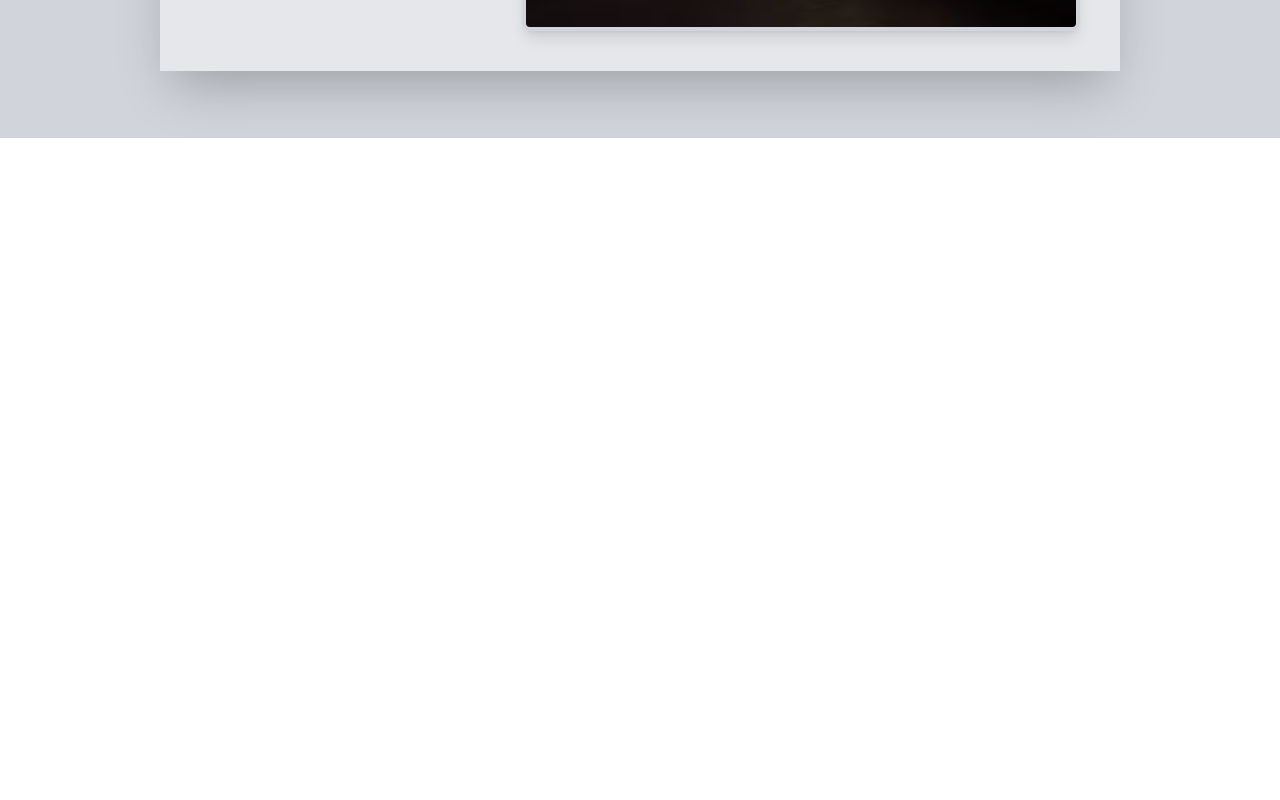
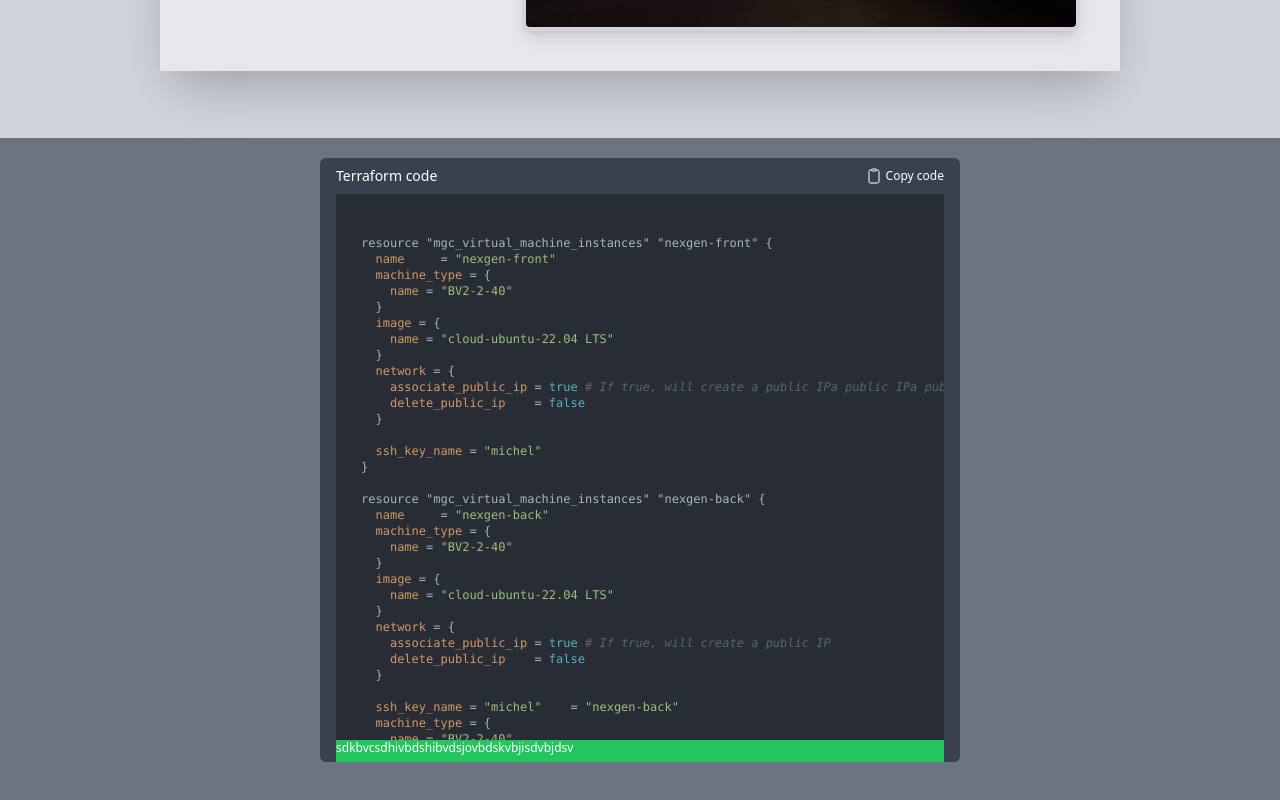
Before and after one commit to MichelH7cker/mgc-hackathon, a React (Vite) app in the folder site/frontend/: page / in a window 1280 px wide. Shown: the part 1462-2262 px from the top of the page. Before the commit the page ends 1600 px from the top, so only its background shows below. Built offline with nearby package versions, Linux system fonts and the light colour scheme.

Commit message:
feat: pagina do código

```diff
--- a/site/frontend/index.html
+++ b/site/frontend/index.html
@@ -11,5 +11,7 @@
   <body>
     <div id="root"></div>
     <script type="module" src="/src/main.jsx"></script>
+    <script type="module" src="https://unpkg.com/ionicons@7.1.0/dist/ionicons/ionicons.esm.js"></script>
+    <script nomodule src="https://unpkg.com/ionicons@7.1.0/dist/ionicons/ionicons.js"></script>
   </body>
 </html>
--- a/site/frontend/package.json
+++ b/site/frontend/package.json
@@ -10,11 +10,14 @@
     "preview": "vite preview"
   },
   "dependencies": {
+    "@codesandbox/sandpack-react": "^2.19.9",
     "autoprefixer": "^10.4.19",
     "axios": "^1.6.8",
+    "highlight.js": "^11.10.0",
     "primereact": "^10.6.3",
     "react": "^18.2.0",
     "react-dom": "^18.2.0",
+    "react-syntax-highlighter": "^15.6.1",
     "uuid": "^9.0.1"
   },
   "devDependencies": {
--- a/site/frontend/src/App.jsx
+++ b/site/frontend/src/App.jsx
@@ -4,42 +4,10 @@ import { v4 as uuidv4 } from 'uuid';
 
 import "./assets/tailwind.css"
 
-import Bololo from './components/Bololo'
+import Configuracoes from './components/Configuracoes'
+import Code from './components/Code'
 
 function App() {
-
-    const [origin, setOrigin] = useState('')
-    const [destination, setDestination] = useState('')
-    const [option, setOption] = useState() // 'g1', 'g2', 'g3', 'g4'
-
-    const [status, setStatus] = useState('idle') // 'idle', 'loading', 'error', 'ready'
-    const [response, setResponse] = useState([])
-
-    const handleClick = () => {
-        console.log(origin)
-        console.log(destination)
-        console.log(option)
-
-        setStatus('loading')
-        const searchBaseURL = `http://127.0.0.1:5000/${option}?s1=${origin}&s2=${destination}`
-        axios
-            .get(searchBaseURL)
-            .then((res) => {
-                console.log(res, "Response fetched in app")
-                setResponse(res.data)
-                setStatus('ready')
-            })
-            .catch((error) => {
-                console.log("Erro fetch full criterio: " + error);
-                setStatus('error')
-            })
-    }
-
-    const handleOption = (e) => {
-        setOption(e.target.value)
-        setStatus('idle')
-    }
-
 
     return (
         <>
@@ -58,7 +26,8 @@ function App() {
                      </div>
                 </div>
             </div>
-            <Bololo />
+            <Configuracoes />
+            <Code />
 		</>
     )
 }
--- /dev/null
+++ b/site/frontend/src/components/Code.jsx
@@ -0,0 +1,103 @@
+import { useState } from 'react';
+import SyntaxHighlighter from 'react-syntax-highlighter';
+import { atomOneDark } from 'react-syntax-highlighter/dist/esm/styles/hljs';
+
+
+export default function Code(info) {
+    const code = `
+resource "mgc_virtual_machine_instances" "nexgen-front" {
+  name     = "nexgen-front"
+  machine_type = {
+    name = "BV2-2-40"
+  }
+  image = {
+    name = "cloud-ubuntu-22.04 LTS"
+  }
+  network = {
+    associate_public_ip = true # If true, will create a public IPa public IPa public IPa public IPa public IPa public IP
+    delete_public_ip    = false
+  }
+
+  ssh_key_name = "michel"
+}
+
+resource "mgc_virtual_machine_instances" "nexgen-back" {
+  name     = "nexgen-back"
+  machine_type = {
+    name = "BV2-2-40"
+  }
+  image = {
+    name = "cloud-ubuntu-22.04 LTS"
+  }
+  network = {
+    associate_public_ip = true # If true, will create a public IP
+    delete_public_ip    = false
+  }
+
+  ssh_key_name = "michel"    = "nexgen-back"
+  machine_type = {
+    name = "BV2-2-40"
+  }
+  image = {
+    name = "cloud-ubuntu-22.04 LTS"
+  }
+  network = {
+    associate_public_ip = true # If true, will create a public IP
+    delete_public_ip    = false
+  }
+
+  ssh_key_name = "michel"    = "nexgen-back"
+  machine_type = {
+    name = "BV2-2-40"
+  }
+  image = {
+    name = "cloud-ubuntu-22.04 LTS"
+  }
+  network = {
+    associate_public_ip = true # If true, will create a public IP
+    delete_public_ip    = false
+  }
+
+  ssh_key_name = "michel"
+}
+
+`
+    const [copy, setCopy] = useState(false)
+
+    return (
+        <div className='h-screen bg-gray-500 flex justify-center'>
+            <div className='w-1/2 bg-[#3a404d] rounded-md overflow-hidden flex  overflow-y-auto m-5 mb-44'>
+                <div className='flex justify-between px-4 text-white text-xs items-center flex-col w-full'>
+                    <div className='flex w-full justify-between text-center items-center'>
+                        <p className='text-sm text-right'>Terraform code</p>
+                        {copy ? (
+                            <button className='py-1 inline-flex items-center gap-1 text-left'>
+                                <span className='text-base mt-1'>
+                                    <ion-icon name="checkmark-sharp"></ion-icon>
+                                </span>
+                                Copied!
+                            </button>
+                        ) : (
+                            <button className='py-1 inline-flex items-center gap-1' onClick={() => {
+                                navigator.clipboard.writeText(code);
+                                setCopy(true)
+                                setTimeout(() => {
+                                    setCopy(false)
+                                }, 3000)
+                            }}>
+                            <span className='text-base mt-1'>
+                                <ion-icon name="clipboard-outline"></ion-icon>
+                            </span>
+                            Copy code
+                        </button>
+                        )}
+                    </div>
+                <SyntaxHighlighter language="terraform" style={atomOneDark} customStyle={{padding: "25px", width: "100%"}}>
+                    {code}
+                </SyntaxHighlighter>
+                <div className='bg-green-500 w-full h-10'>sdkbvcsdhivbdshibvdsjovbdskvbjisdvbjdsv</div>
+                </div>
+            </div>
+        </div>
+    )
+}
--- a/site/frontend/src/components/CodeHighlight.jsx
+++ /dev/null
@@ -1,17 +0,0 @@
-import React, { useEffect } from 'react';
-import Prism from 'prismjs';
-
-const CodeHighlight = ({ codeString, language }) => {
-  useEffect(() => {
-    Prism.highlightAll();
-  }, [codeString]);
-
-  return (
-    <pre className="bg-gray-800 p-4 rounded-lg overflow-auto">
-      <code className={`language-${language}`}>
-        {codeString}
-      </code>
-    </pre>
-  );
-};
-export default CodeHighlight;
--- a/site/frontend/src/components/Bololo.jsx
+++ b/site/frontend/src/components/Configuracoes.jsx
@@ -1,11 +1,11 @@
-export default function Bololo(info) {
+export default function Configuracoes(info) {
     return (
         <>
         <div className="h-screen bg-gray-300 flex items-center justify-center">
             <div className="bg-gray-200 w-9/12 h-5/6 flex shadow-2xl">
                 <div className="w-1/3 flex flex-col gap-10 text-center items-center justify-center">
                     <h1 className="font-poppins text-mg-purple text-5xl"><b>Configurações</b></h1>
-                    <div className="w-1/3 flex flex-col gap-10 text-center items-center justify-center justify-center items-center w-full">
+                    <div className="w-1/3 flex flex-col gap-10 text-center items-center justify-center">
                         <textarea type="text" className="bg-white w-96 h-16 rounded-2xl border-mg-dark-blue p-3"/>
                         <button className="bg-gradient-to-r from-mg-purple to-mg-dark-blue w-96 h-16 rounded-2xl text-4xl font-poppins text-white font-black">Entrar</button>
                     </div>
```
Also changed, not shown: 1 other file (tests, documents, lock files or other folders).
